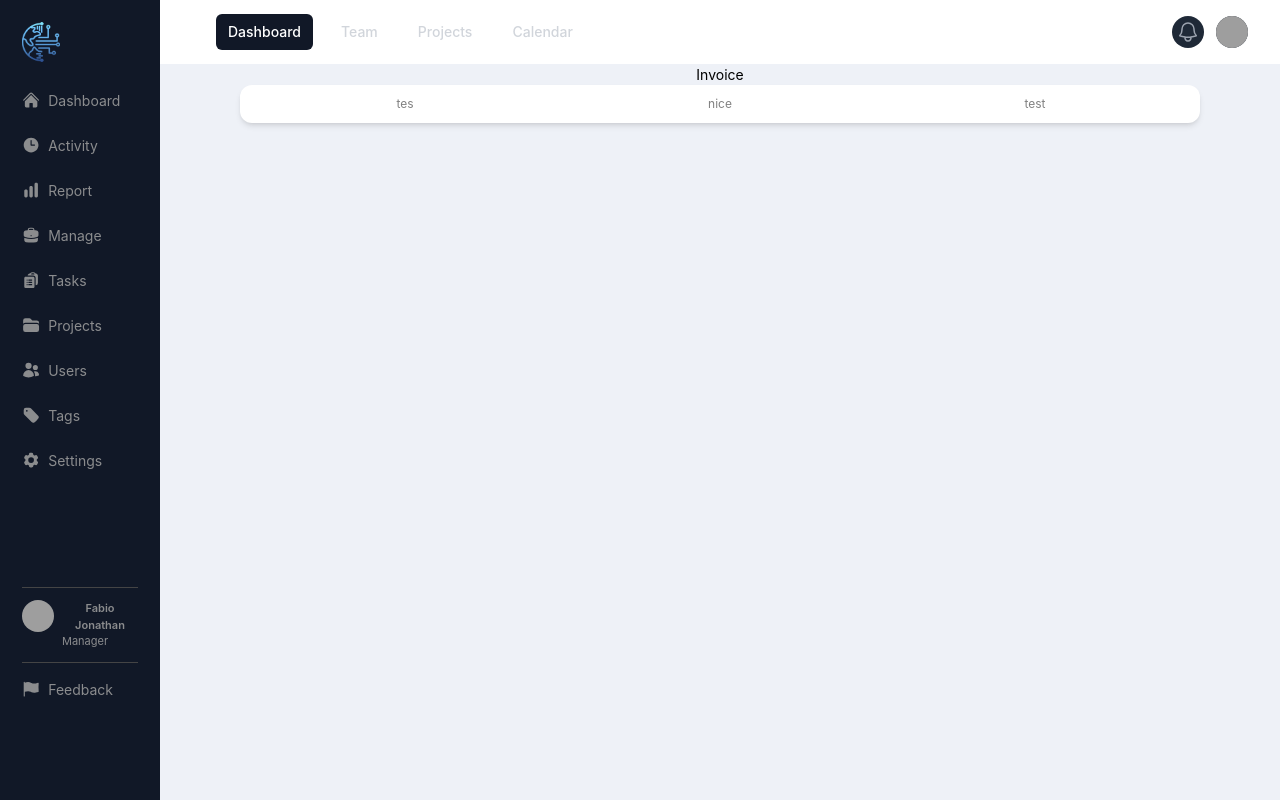
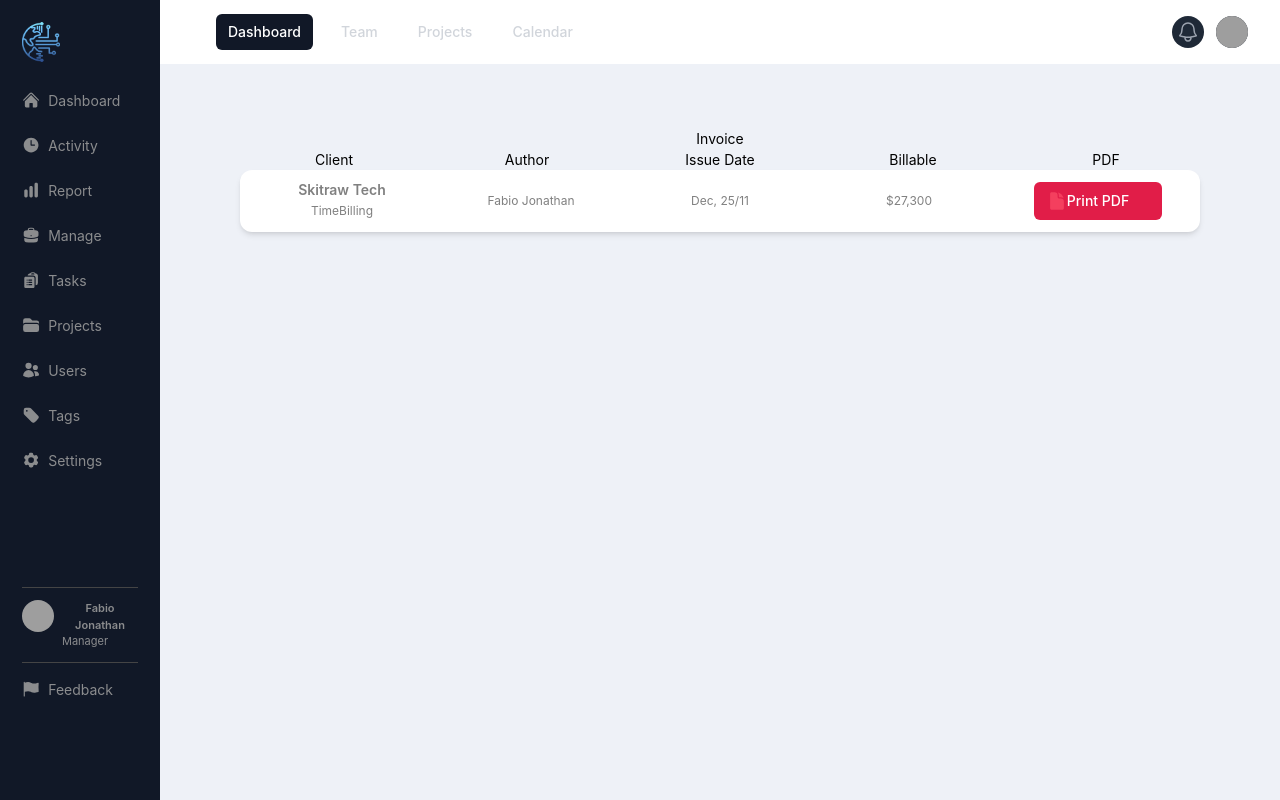
Before and after one commit to fabiojonathanarifin/time-billing, a React (Create React App) app in the folder client/: page /invoice in a window 1280 px wide. Built offline with nearby package versions, Linux system fonts and the light colour scheme; grey boxes are pictures that could not be loaded; what tailwindcss-radix would draw is missing.

Commit message:
created invoice bar

```diff
--- a/client/src/pages/Invoice/Invoice.css
+++ b/client/src/pages/Invoice/Invoice.css
@@ -1,7 +1,13 @@
 .invoice-bar {
     display: grid;
     grid-gap: 5px;
-    grid-template-columns: repeat(3, 1fr)
+    grid-template-columns: repeat(5, 1fr)
+}
+
+.client {
+    display: grid;
+    grid-gap: 2px;
+    grid-template-rows: repeat(2, 1fr);
 }
 
 
--- a/client/src/pages/Invoice/Invoice.jsx
+++ b/client/src/pages/Invoice/Invoice.jsx
@@ -1,14 +1,42 @@
 import React from "react";
 import "./Invoice.css";
+import { DocumentIcon } from "@heroicons/react/24/solid";
 
 function Invoice() {
   return (
     <div>
-      <div>Invoice</div>
+      <div className="mt-16">Invoice</div>
+      <div className="invoice-bar">
+        <div>Client</div>
+        <div>Author</div>
+        <div>Issue Date</div>
+        {/* <div>Due Date</div> */}
+        {/* <div>Date Range</div> */}
+        <div>Billable</div>
+        <div>PDF</div>
+      </div>
       <div className="invoice-bar card">
-        <div>tes</div>
-        <div>nice</div>
-        test
+        <div className="client">
+          <div className="font-semibold text-sm">Skitraw Tech</div>
+          <div>TimeBilling</div>
+        </div>
+        <div>Fabio Jonathan</div>
+        <div>Dec, 25/11</div>
+        <div>$27,300</div>
+        <div className="flex justify-center">
+          <button
+            type="submit"
+            className="group relative flex w-32 justify-center rounded-md border border-transparent bg-rose-600 py-2 px-4 text-sm font-medium text-white hover:bg-rose-700 focus:outline-none focus:ring-2 focus:ring-rose-500 focus:ring-offset-2"
+          >
+            <span className="absolute inset-y-0 left-0 flex items-center pl-3">
+              <DocumentIcon
+                className="h-5 w-5 text-rose-500 group-hover:text-rose-400"
+                aria-hidden="true"
+              />
+            </span>
+            Print PDF
+          </button>
+        </div>
       </div>
     </div>
   );
```
